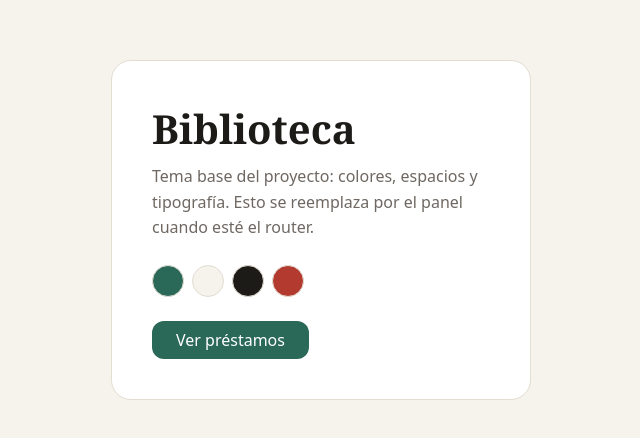
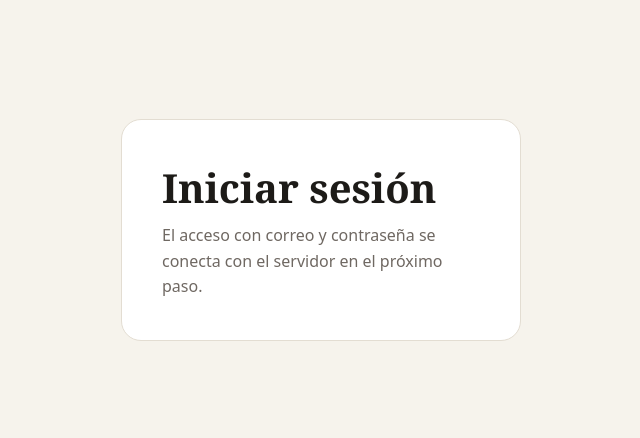
Before and after one commit to westones/Proyecto-primer-eval-dew, a React (Vite) app: page /login in a window 1280 px wide. Shown: the part 170-608 px from the top of the page, without its empty margins (319-959 px from the left). Built offline with nearby package versions, Linux system fonts and the light colour scheme.

Commit message:
feat: router y página 404

```diff
--- a/package.json
+++ b/package.json
@@ -13,7 +13,8 @@
     "@emotion/react": "^11.14.0",
     "@emotion/styled": "^11.14.1",
     "react": "^19.3.1",
-    "react-dom": "^19.3.1"
+    "react-dom": "^19.3.1",
+    "react-router-dom": "^7.18.5"
   },
   "devDependencies": {
     "@types/node": "^24.19.2",
--- a/src/App.tsx
+++ b/src/App.tsx
@@ -1,18 +1,21 @@
-import styled from '@emotion/styled'
-import { MuestraTema } from './components/MuestraTema'
-
-const Pagina = styled.main`
-  min-height: 100vh;
-  display: grid;
-  place-items: center;
-  padding: ${({ theme }) => theme.space.lg};
-`
+import { Route, Routes } from 'react-router-dom'
+import { Inicio } from './pages/Inicio'
+import { Libros } from './pages/Libros'
+import { Login } from './pages/Login'
+import { NotFound } from './pages/NotFound'
+import { Perfil } from './pages/Perfil'
+import { Socios } from './pages/Socios'
 
 function App() {
   return (
-    <Pagina>
-      <MuestraTema />
-    </Pagina>
+    <Routes>
+      <Route path="/" element={<Inicio />} />
+      <Route path="/login" element={<Login />} />
+      <Route path="/libros" element={<Libros />} />
+      <Route path="/socios" element={<Socios />} />
+      <Route path="/perfil" element={<Perfil />} />
+      <Route path="*" element={<NotFound />} />
+    </Routes>
   )
 }
 
--- a/src/components/MuestraTema.tsx
+++ /dev/null
@@ -1,61 +0,0 @@
-import styled from '@emotion/styled'
-import { Boton } from './Boton'
-
-const Tarjeta = styled.section`
-  width: 100%;
-  max-width: 420px;
-  background: ${({ theme }) => theme.colors.surface};
-  border: 1px solid ${({ theme }) => theme.colors.border};
-  border-radius: ${({ theme }) => theme.radius.lg};
-  padding: ${({ theme }) => theme.space.xl};
-`
-
-const Titulo = styled.h1`
-  margin: 0 0 ${({ theme }) => theme.space.sm};
-  font-family: ${({ theme }) => theme.font.heading};
-  font-size: ${({ theme }) => theme.font.sizes.xxl};
-  font-weight: 600;
-`
-
-const Texto = styled.p`
-  margin: 0;
-  color: ${({ theme }) => theme.colors.muted};
-  font-size: ${({ theme }) => theme.font.sizes.md};
-  line-height: 1.6;
-`
-
-const Paleta = styled.ul`
-  display: flex;
-  gap: ${({ theme }) => theme.space.sm};
-  margin: ${({ theme }) => theme.space.lg} 0;
-  padding: 0;
-  list-style: none;
-`
-
-const Color = styled.li<{ color: string }>`
-  width: 32px;
-  height: 32px;
-  border: 1px solid ${({ theme }) => theme.colors.border};
-  border-radius: 50%;
-  background: ${({ color }) => color};
-`
-
-// Tarjeta temporal para ver el tema aplicado antes de armar las páginas
-export function MuestraTema() {
-  return (
-    <Tarjeta>
-      <Titulo>Biblioteca</Titulo>
-      <Texto>
-        Tema base del proyecto: colores, espacios y tipografía. Esto se reemplaza por el panel
-        cuando esté el router.
-      </Texto>
-      <Paleta>
-        <Color color="#2a6857" />
-        <Color color="#f6f3ec" />
-        <Color color="#1d1b18" />
-        <Color color="#b23a2f" />
-      </Paleta>
-      <Boton>Ver préstamos</Boton>
-    </Tarjeta>
-  )
-}
--- /dev/null
+++ b/src/components/TituloPagina.tsx
@@ -0,0 +1,8 @@
+import styled from '@emotion/styled'
+
+export const TituloPagina = styled.h1`
+  margin: 0 0 ${({ theme }) => theme.space.sm};
+  font-family: ${({ theme }) => theme.font.heading};
+  font-size: ${({ theme }) => theme.font.sizes.xl};
+  font-weight: 600;
+`
--- a/src/main.tsx
+++ b/src/main.tsx
@@ -1,6 +1,7 @@
 import { StrictMode } from 'react'
 import { createRoot } from 'react-dom/client'
 import { Global, ThemeProvider } from '@emotion/react'
+import { BrowserRouter } from 'react-router-dom'
 import App from './App.tsx'
 import { estilosGlobales } from './styles/global'
 import { theme } from './styles/theme'
@@ -9,7 +10,9 @@ createRoot(document.getElementById('root')!).render(
   <StrictMode>
     <ThemeProvider theme={theme}>
       <Global styles={estilosGlobales} />
-      <App />
+      <BrowserRouter>
+        <App />
+      </BrowserRouter>
     </ThemeProvider>
   </StrictMode>,
 )
--- /dev/null
+++ b/src/pages/Inicio.tsx
@@ -0,0 +1,17 @@
+import styled from '@emotion/styled'
+import { TituloPagina } from '../components/TituloPagina'
+
+const Texto = styled.p`
+  margin: 0;
+  color: ${({ theme }) => theme.colors.muted};
+  line-height: 1.6;
+`
+
+export function Inicio() {
+  return (
+    <section>
+      <TituloPagina>Panel de inicio</TituloPagina>
+      <Texto>Bienvenido a la biblioteca. Desde el menú se entra a libros y socios.</Texto>
+    </section>
+  )
+}
--- /dev/null
+++ b/src/pages/Libros.tsx
@@ -0,0 +1,17 @@
+import styled from '@emotion/styled'
+import { TituloPagina } from '../components/TituloPagina'
+
+const Texto = styled.p`
+  margin: 0;
+  color: ${({ theme }) => theme.colors.muted};
+  line-height: 1.6;
+`
+
+export function Libros() {
+  return (
+    <section>
+      <TituloPagina>Libros</TituloPagina>
+      <Texto>El listado de libros se conecta con la API en los próximos pasos.</Texto>
+    </section>
+  )
+}
--- /dev/null
+++ b/src/pages/Login.tsx
@@ -0,0 +1,41 @@
+import styled from '@emotion/styled'
+
+const Pagina = styled.main`
+  min-height: 100vh;
+  display: grid;
+  place-items: center;
+  padding: ${({ theme }) => theme.space.lg};
+`
+
+const Tarjeta = styled.section`
+  width: 100%;
+  max-width: 400px;
+  padding: ${({ theme }) => theme.space.xl};
+  background: ${({ theme }) => theme.colors.surface};
+  border: 1px solid ${({ theme }) => theme.colors.border};
+  border-radius: ${({ theme }) => theme.radius.lg};
+`
+
+const Titulo = styled.h1`
+  margin: 0 0 ${({ theme }) => theme.space.sm};
+  font-family: ${({ theme }) => theme.font.heading};
+  font-size: ${({ theme }) => theme.font.sizes.xxl};
+  font-weight: 600;
+`
+
+const Texto = styled.p`
+  margin: 0;
+  color: ${({ theme }) => theme.colors.muted};
+  line-height: 1.6;
+`
+
+export function Login() {
+  return (
+    <Pagina>
+      <Tarjeta>
+        <Titulo>Iniciar sesión</Titulo>
+        <Texto>El acceso con correo y contraseña se conecta con el servidor en el próximo paso.</Texto>
+      </Tarjeta>
+    </Pagina>
+  )
+}
--- /dev/null
+++ b/src/pages/NotFound.tsx
@@ -0,0 +1,45 @@
+import styled from '@emotion/styled'
+import { Link } from 'react-router-dom'
+
+const Pagina = styled.main`
+  min-height: 100vh;
+  display: grid;
+  place-items: center;
+  padding: ${({ theme }) => theme.space.lg};
+  text-align: center;
+`
+
+const Codigo = styled.p`
+  margin: 0;
+  font-family: ${({ theme }) => theme.font.heading};
+  font-size: ${({ theme }) => theme.font.sizes.xxl};
+  color: ${({ theme }) => theme.colors.primary};
+`
+
+const Titulo = styled.h1`
+  margin: ${({ theme }) => `${theme.space.xs} 0 ${theme.space.sm}`};
+  font-size: ${({ theme }) => theme.font.sizes.lg};
+`
+
+const Texto = styled.p`
+  margin: 0 0 ${({ theme }) => theme.space.lg};
+  color: ${({ theme }) => theme.colors.muted};
+`
+
+const Enlace = styled(Link)`
+  color: ${({ theme }) => theme.colors.primary};
+  font-weight: 600;
+`
+
+export function NotFound() {
+  return (
+    <Pagina>
+      <div>
+        <Codigo>404</Codigo>
+        <Titulo>Página no encontrada</Titulo>
+        <Texto>La dirección que buscás no existe o cambió de lugar.</Texto>
+        <Enlace to="/">Volver al inicio</Enlace>
+      </div>
+    </Pagina>
+  )
+}
--- /dev/null
+++ b/src/pages/Perfil.tsx
@@ -0,0 +1,17 @@
+import styled from '@emotion/styled'
+import { TituloPagina } from '../components/TituloPagina'
+
+const Texto = styled.p`
+  margin: 0;
+  color: ${({ theme }) => theme.colors.muted};
+  line-height: 1.6;
+`
+
+export function Perfil() {
+  return (
+    <section>
+      <TituloPagina>Perfil</TituloPagina>
+      <Texto>Acá se muestran los datos del usuario cuando esté la sesión.</Texto>
+    </section>
+  )
+}
--- /dev/null
+++ b/src/pages/Socios.tsx
@@ -0,0 +1,17 @@
+import styled from '@emotion/styled'
+import { TituloPagina } from '../components/TituloPagina'
+
+const Texto = styled.p`
+  margin: 0;
+  color: ${({ theme }) => theme.colors.muted};
+  line-height: 1.6;
+`
+
+export function Socios() {
+  return (
+    <section>
+      <TituloPagina>Socios</TituloPagina>
+      <Texto>El listado de socios se conecta con la API en los próximos pasos.</Texto>
+    </section>
+  )
+}
```
Also changed, not shown: 1 other file (tests, documents, lock files or other folders).
